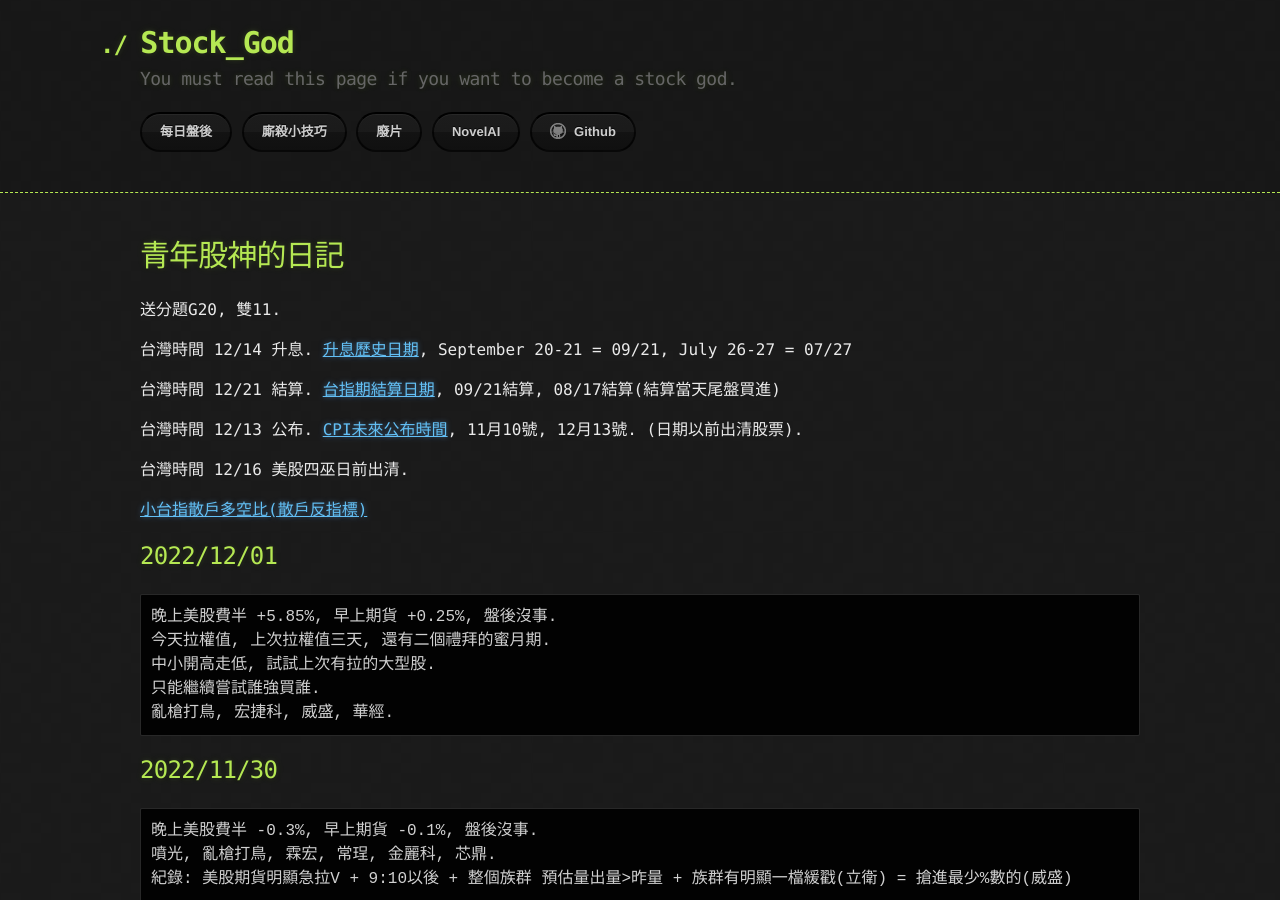
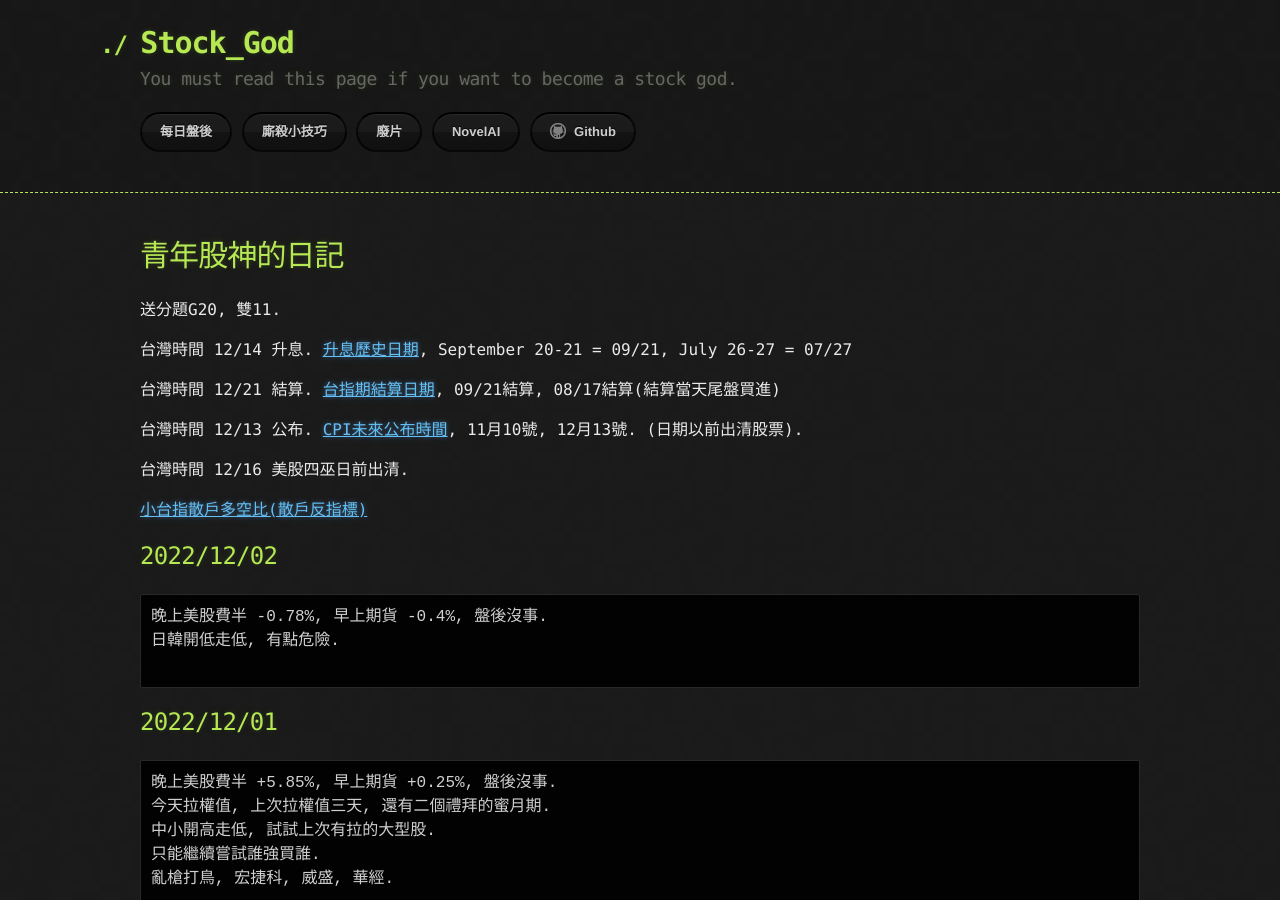
Before and after one commit to lepg5487/Stock_God, a Jekyll site: the page built from index.md, in a window 1280 px wide and 900 px high. Built offline with Jekyll 4.4.1, drawn with Linux system fonts in a browser that asks for light colours; our own code applies the rules of GitHub Pages for plain Markdown files; grey boxes are pictures that could not be loaded.

Commit message:
Update index.md

````diff
--- a/index.md
+++ b/index.md
@@ -15,6 +15,13 @@ layout: testlayouts
 台灣時間 12/16 美股四巫日前出清.
 
 [小台指散戶多空比(散戶反指標)](https://www.macromicro.me/charts/20069/tw-mtx-long-to-short-ratio-of-individual-player)
+
+## 2022/12/02
+```
+晚上美股費半 -0.78%, 早上期貨 -0.4%, 盤後沒事.
+日韓開低走低, 有點危險.
+
+```
 
 ## 2022/12/01
 ```
````
